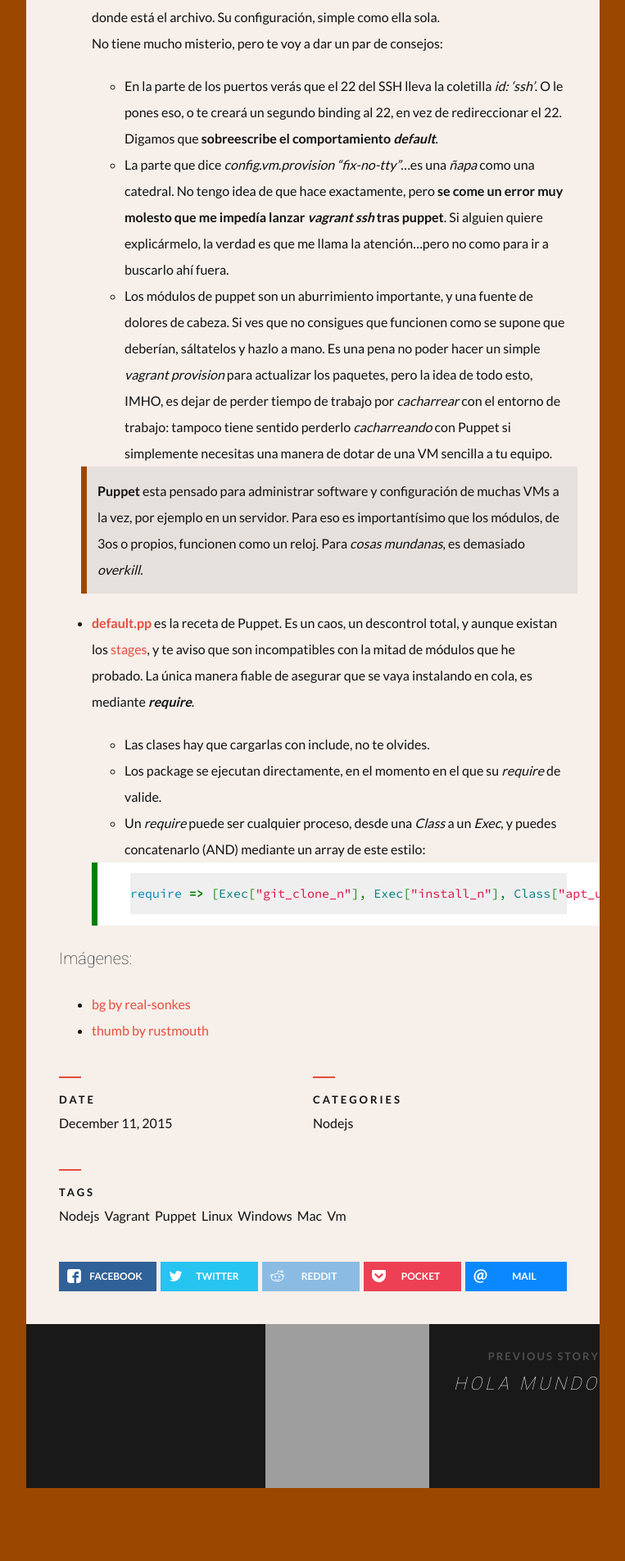
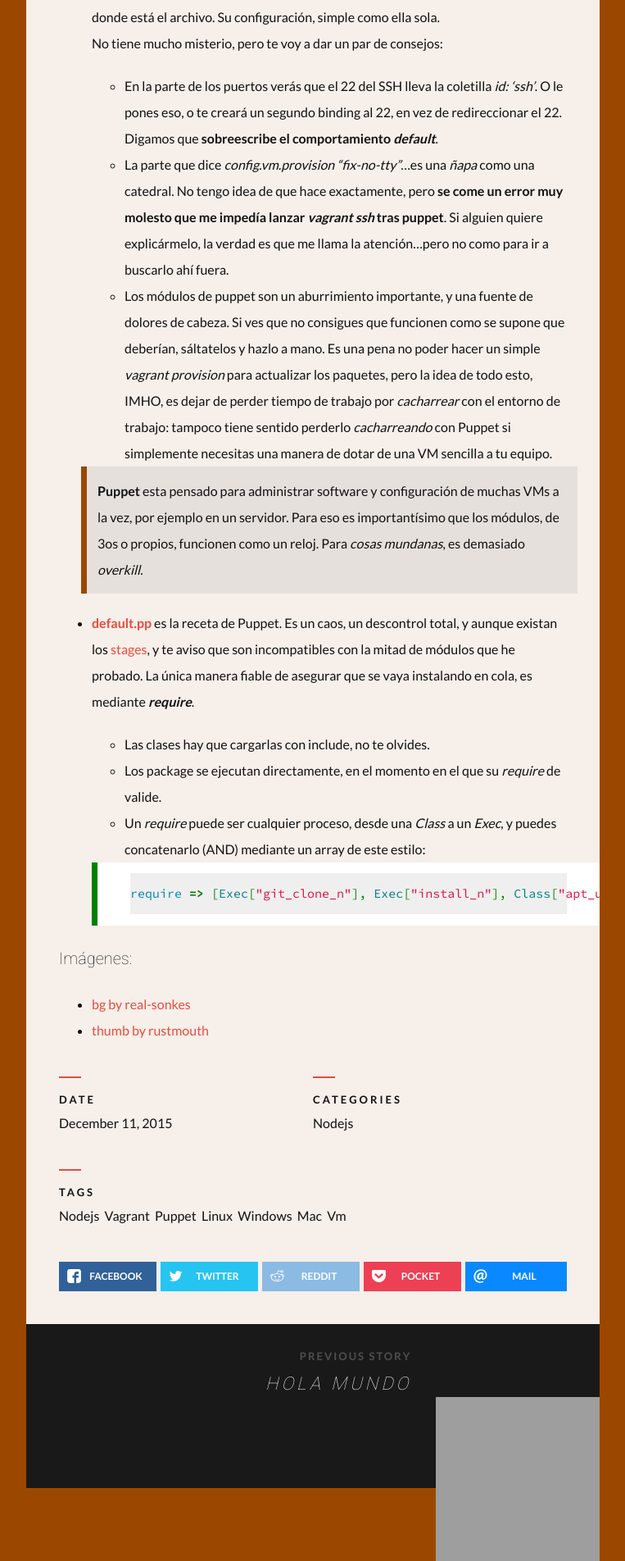
Before and after one commit to arkdelkaos/arkdelkaos.github.com, a Jekyll site: the page built from _posts/2015-12-11-unificar-con-vagrant.md, in a window 1280 px wide. Shown: the part 4378-6282 px from the top of the page at 82% size, without its empty margins (258-1021 px from the left). Built offline with Jekyll 4.4.1, drawn with Linux system fonts in a browser that asks for light colours; nearby versions of some CDN libraries; comment, search, counter and statistics services are not loaded; grey boxes are pictures that could not be loaded.

Commit message:
mas retoques al sass de previous

```diff
--- a/_includes/next.html
+++ b/_includes/next.html
@@ -14,8 +14,6 @@
 <div class="previous-post">
     <a href="{{ page.previous.url | prepend: site.baseurl }}" class="previous-post-link"></a>
 
-
-
     <div class="previous-post-info">
         <span class="previous-story">previous Story</span>
         <h3 class="previous-post-title">{{ page.previous.title }}</h3>
--- a/_sass/_layout.scss
+++ b/_sass/_layout.scss
@@ -442,9 +442,9 @@
     }
 
     .previous-post-info {
-        padding: 30px;
-        padding-right: 0px;
-        float: right;
+        padding-top: 30px;
+        padding-left: 292px;
+        float: left;
         text-align: right;
 
         @include media-query($on-laptop) {
```
